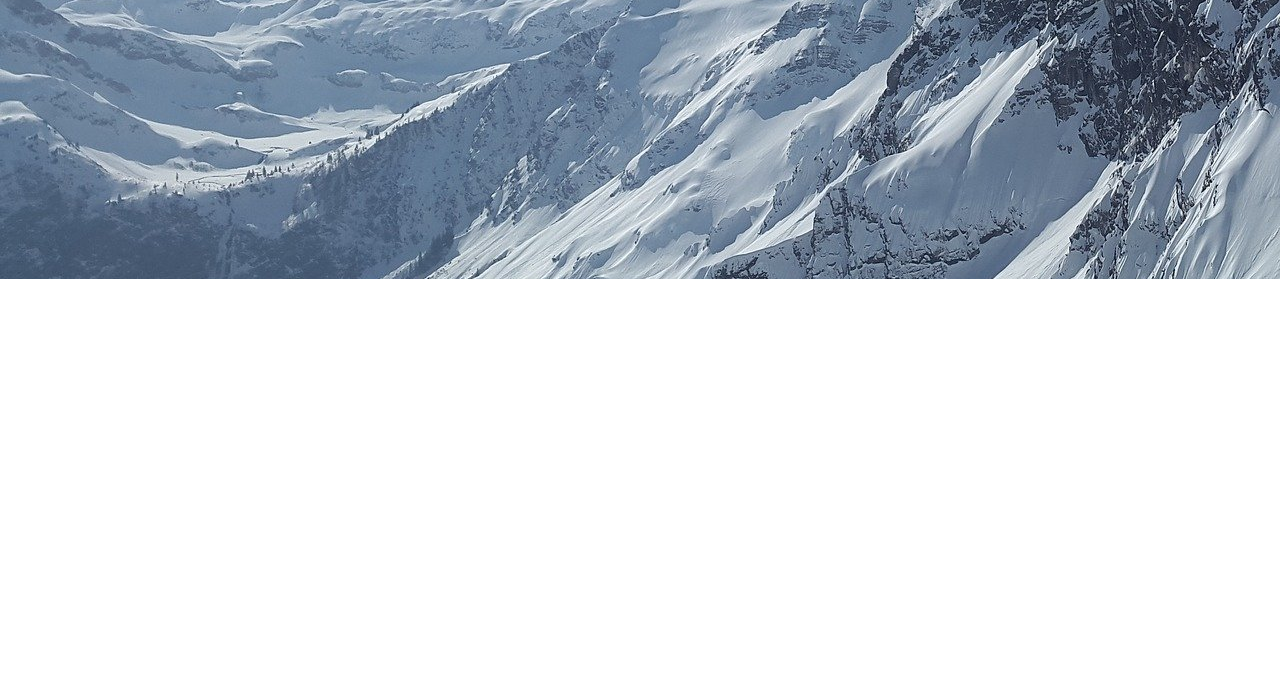
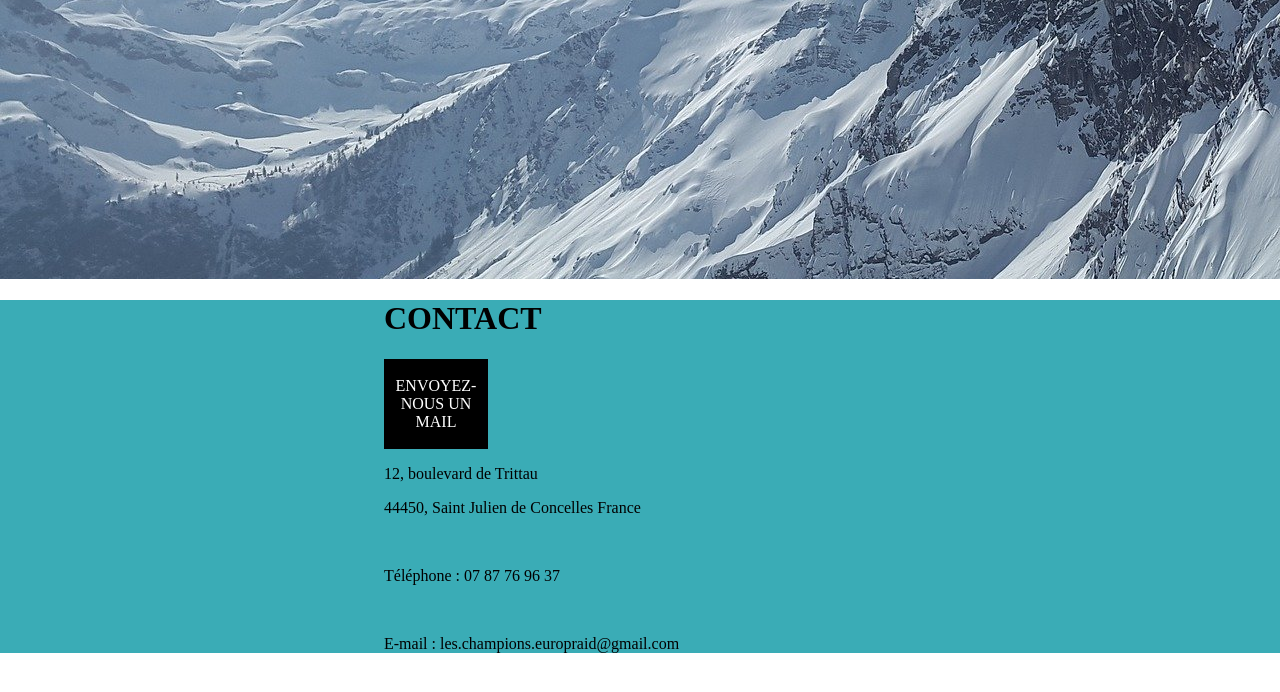
Before and after one commit to Muvyr/Les-Champions, a plain HTML site: page index.html in a window 1280 px wide. Shown: the part 1932-2624 px from the top of the page. After the commit the page ends 2601 px from the top, so only its background shows below. Drawn offline with Linux system fonts and the light colour scheme; a web font is replaced by a local one.

Commit message:
contact in progress

```diff
--- a/index.html
+++ b/index.html
@@ -56,11 +56,22 @@
             <script src="https://apps.elfsight.com/p/platform.js" defer></script>
             <div class="elfsight-app-c86f8b56-1bec-4c11-813a-bef0e901e01a"></div>
         </div>
-
-
         </div>
 
-        <div></div>
+        <div id="contact">
+            <div id="infos">
+                <h1>CONTACT</h1>
+
+                <a href="mailto:les.champions.europraid@gmail.com"><div id="mail"><p>ENVOYEZ-NOUS UN MAIL</p></div></a>
+                <p>12, boulevard de Trittau</p>
+                <p>44450, Saint Julien de Concelles France</p>
+                </br>
+                <p>Téléphone : 07 87 76 96 37</p>
+                </br>
+                <p>E-mail : les.champions.europraid@gmail.com</p>
+
+            </div>
+        </div>
 
 
     </body>
--- a/style.css
+++ b/style.css
@@ -1,7 +1,6 @@
 @import url('https://fonts.googleapis.com/css2?family=Neucha&family=Poppins:wght@600&family=Raleway:ital,wght@0,100;0,400;1,400;1,900&display=swap');
 body {
     margin: 0;
-    height: 25000px;
   }
 
 #title{
@@ -160,3 +159,30 @@ a.button {
     background-color: white;
     color: black;
 }
+
+
+#contact{
+    background-color: rgb(58, 172, 182);
+
+}
+
+#infos{
+    margin-left: 30%;
+}
+
+#infos p{
+
+}
+
+#mail{
+    text-align: center;
+    background-color: black;
+    color: white;
+    width: 100px;
+    border: 2px solid black;
+}
+
+#mail p{
+    display: inline-block;
+    line-height: normal;
+}
```
